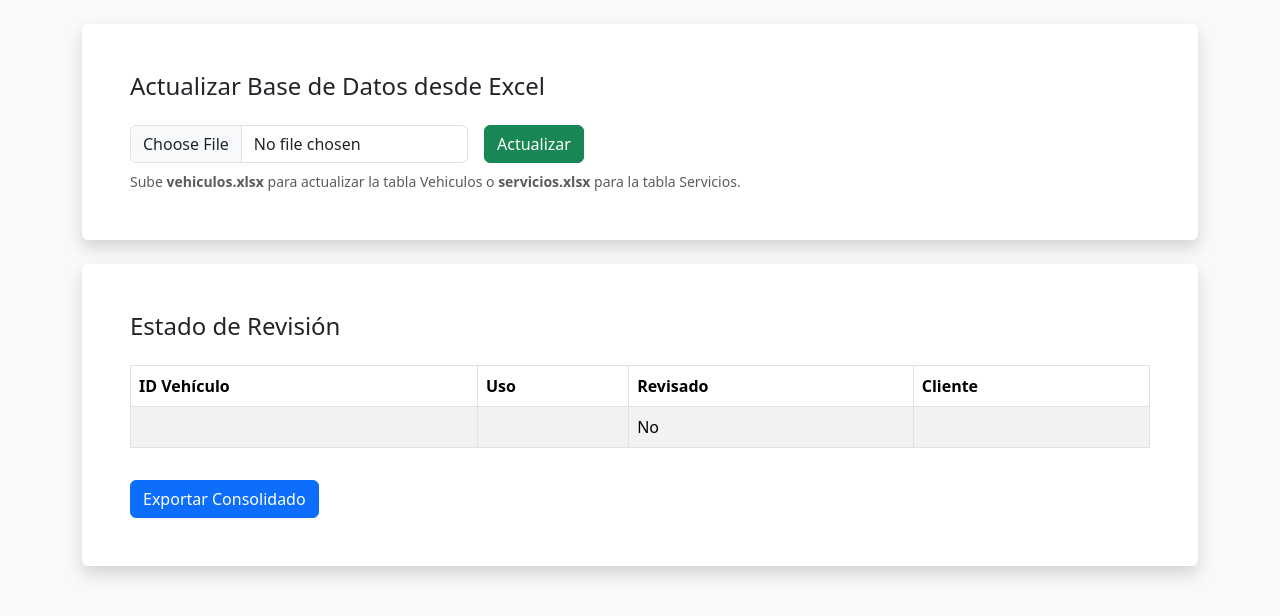
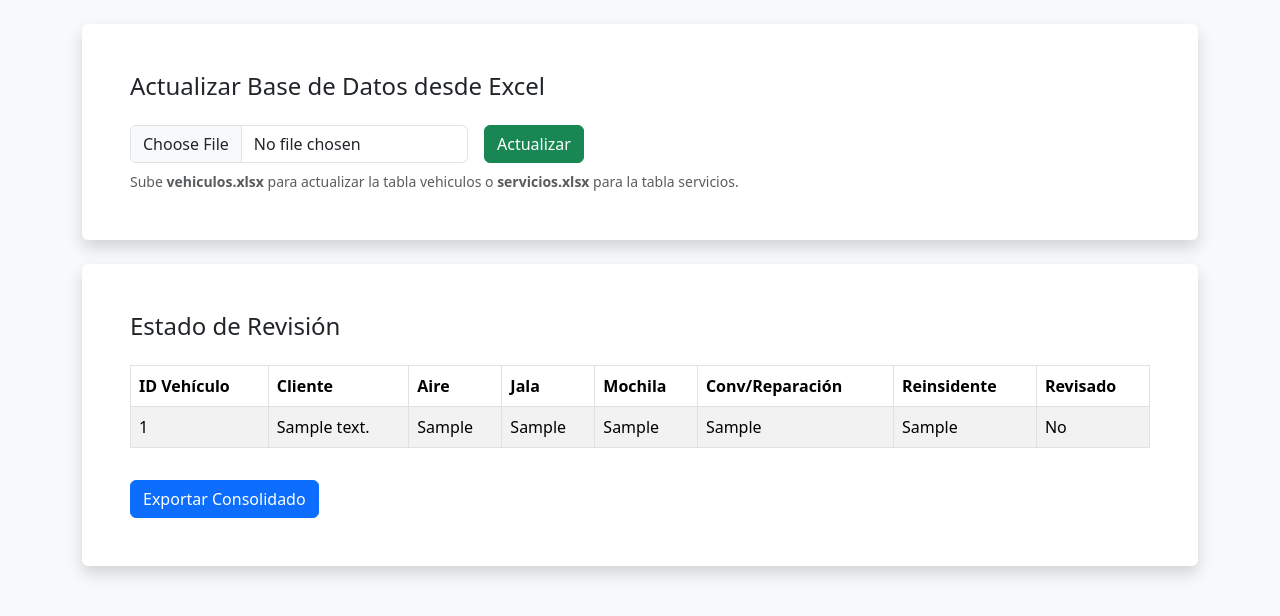
Before and after one commit to YeraldoCode/WebClimas-lipumty, a Flask app: template templates/admin.html in a window 1280 px wide. Shown: the part 56-672 px from the top of the page. Run offline with Flask 3, Linux system fonts and the light colour scheme; the template is opened without the code that fills it: values that come from a table or form of the project are taken from there, others are empty; tables that the repository leaves empty hold one stand-in row (values such as "Sample post").

Commit message:
Refactor admin.html: improve file upload instructions and enhance vehicle status table layout

```diff
--- a/templates/admin.html
+++ b/templates/admin.html
@@ -15,7 +15,6 @@
   {% endif %}
 {% endwith %}
 
-
 <!--Carga de archivos -->
 <div class="bg-white p-5 rounded shadow mb-4">
   <h2 class="h4 mb-4">Actualizar Base de Datos desde Excel</h2>
@@ -28,28 +27,38 @@
     </div>
   </form>
   <div class="form-text mt-2">
-    Sube <b>vehiculos.xlsx</b> para actualizar la tabla Vehiculos o <b>servicios.xlsx</b> para la tabla Servicios.
+    Sube <b>vehiculos.xlsx</b> para actualizar la tabla vehiculos o <b>servicios.xlsx</b> para la tabla servicios.
   </div>
 </div>
-
-
-
-
 
 <!-- Informacion de la unidad -->
 <div class="bg-white p-5 rounded shadow">
   <h2 class="h4 mb-4">Estado de Revisión</h2>
   <div style="max-height: 500px; overflow-y: auto;">
     <table class="table table-striped table-bordered">
-
-      <thead><tr><th>ID Vehículo</th><th>Uso</th><th>Revisado</th><th>Cliente</th></tr></thead>
+      <thead>
+        <tr>
+          <th>ID Vehículo</th>
+          <th>Cliente</th>
+          <th>Aire</th>
+          <th>Jala</th>
+          <th>Mochila</th>
+          <th>Conv/Reparación</th>
+          <th>Reinsidente</th>
+          <th>Revisado</th>
+        </tr>
+      </thead>
       <tbody>
         {% for v in vehiculos %}
         <tr {% if v.revisado %}class="table-success"{% endif %}>
-            <td>{{ v.IdVehiculo }}</td>
-            <td>{{ v.Uso }}</td>
-            <td>{{ 'Si' if v.revisado else 'No' }}</td>
-            <td>{{ v.Descripcion }}</td>
+          <td>{{ v.idvehiculo or ' ' }}</td>
+          <td>{{ v.descripcion or ' ' }}</td>
+          <td>{{ v.aire or ' ' }}</td>
+          <td>{{ v.jala or ' ' }}</td>
+          <td>{{ v.mochila or ' ' }}</td>
+          <td>{{ v.conversion_reparacion or ' ' }}</td>
+          <td>{{ v.reinsidente or ' ' }}</td>
+          <td>{{ 'Sí' if v.revisado else 'No' }}</td>
         </tr>
         {% endfor %}
       </tbody>
```
Lines whose indentation alone changed are shown as unchanged.
